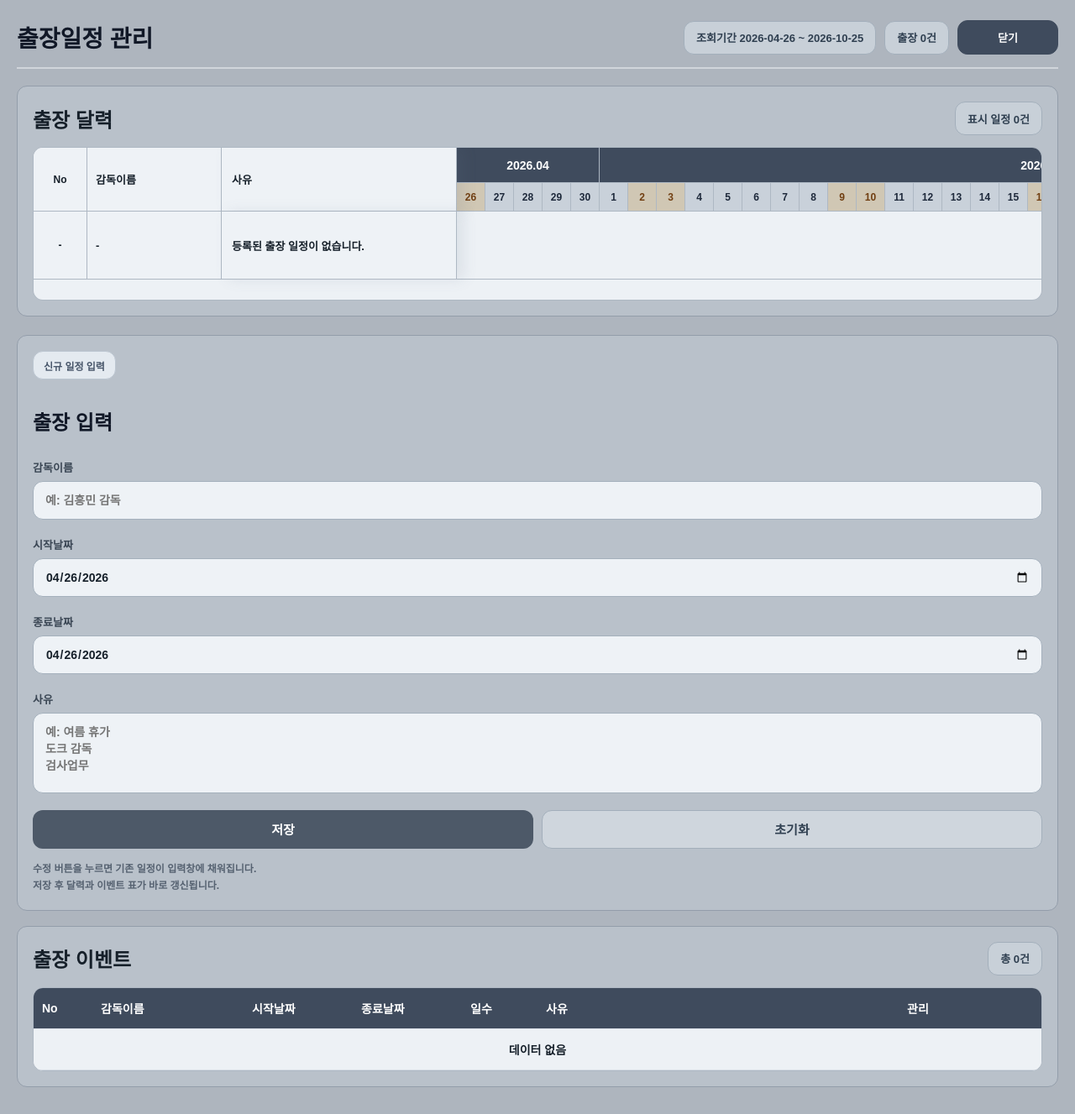
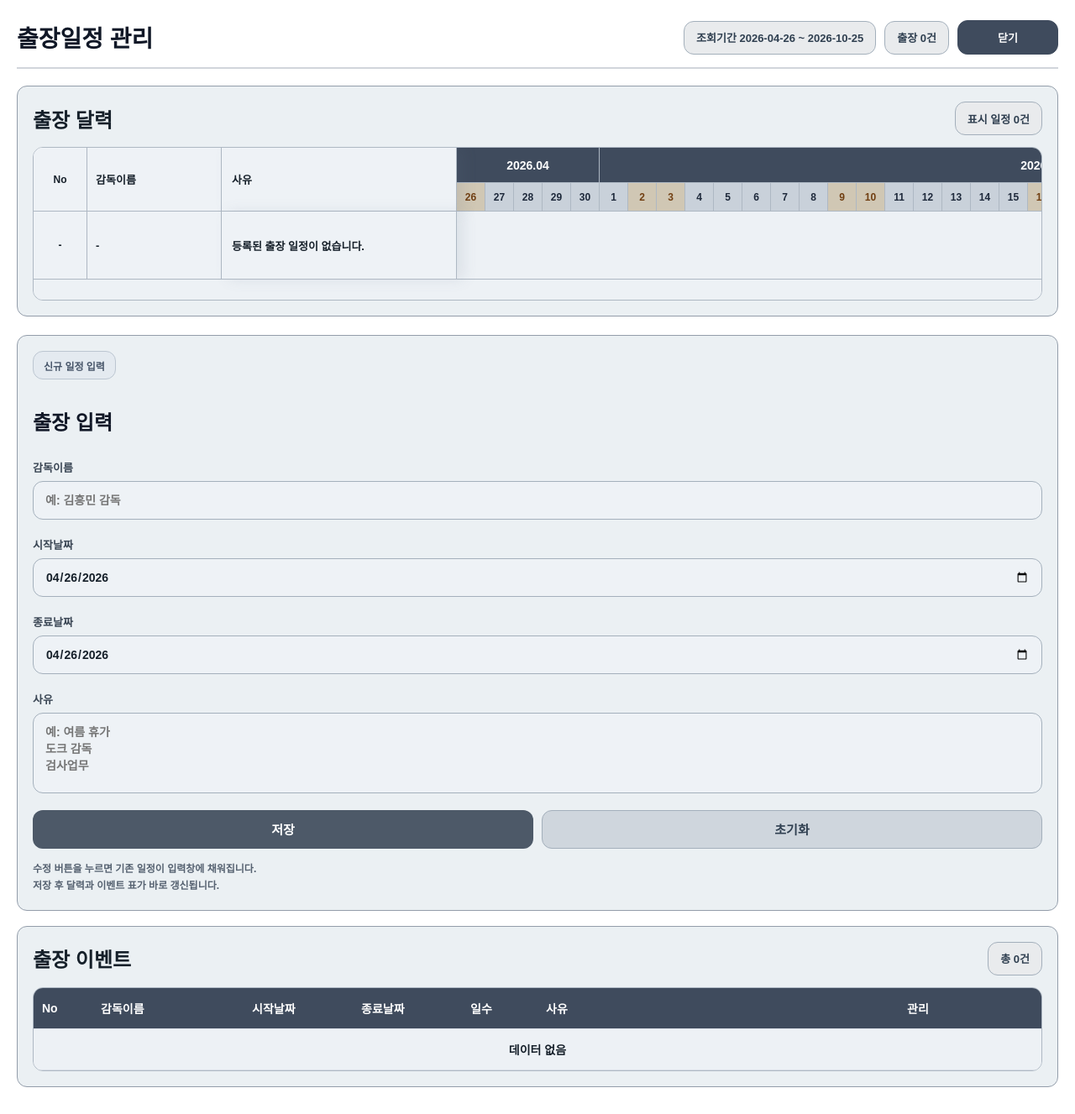
Before and after one commit to insupkwak/management, a Flask app: page /trip-schedule in a window 1280 px wide. Shown: the whole page at 84% size. Run offline with Flask 3, Linux system fonts and the light colour scheme; data that the repository does not hold is empty.

Commit message:
Add files via upload

```diff
--- a/templates/trip_schedule.html
+++ b/templates/trip_schedule.html
@@ -12,10 +12,10 @@
 
  :root {
   /* 전체 배경 */
-  --trip-page-bg: #aeb5be;
+  --trip-page-bg: #ffffff;
 
   /* 카드 배경 */
-  --trip-card-bg: #b9c1ca;
+  --trip-card-bg: #ebf0f3;
   --trip-card-border: #939daa;
 
   /* 텍스트 */
@@ -24,7 +24,7 @@
   --trip-text-muted: #566271;
 
   /* 칩 */
-  --trip-chip-bg: #c8d0d8;
+  --trip-chip-bg: #e9ebed;
   --trip-chip-border: #a3afbb;
   --trip-chip-text: #2f3f50;
 
```
